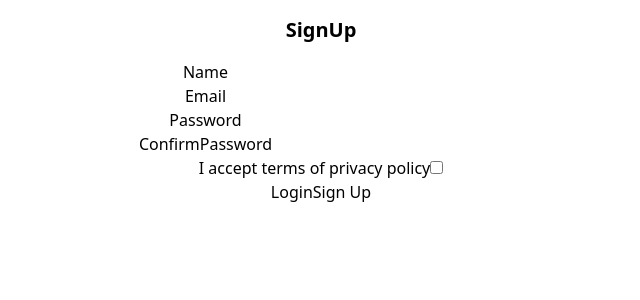
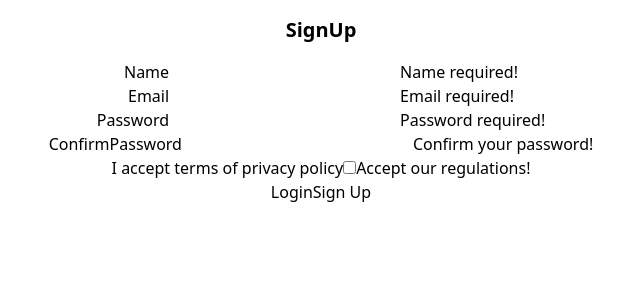
Before and after one commit to ErfanShurideh/login-project, a React (Create React App) app: page / in a window 1280 px wide. Shown: the top 300 px of the page, without its empty margins (319-959 px from the left). Built offline with nearby package versions, Linux system fonts and the light colour scheme.

Commit message:
validateForm

```diff
--- a/src/components/SignUp.js
+++ b/src/components/SignUp.js
@@ -1,9 +1,9 @@
-import React , { useState } from 'react';
+import React , { useEffect, useState } from 'react';
 
-import { validate } from './Validate';
+import { validate } from './validate';
 
 const SignUp = () => {
-    const [data,setdata] = useState({
+    const [data,setData] = useState({
         name : "",
         email : "",
         password : "",
@@ -11,12 +11,17 @@ const SignUp = () => {
         isAccepted : false
     })
 
+    const [errors,setErrors] = useState({});
+
+    useEffect (() =>{
+        setErrors (validate(data))
+    },[data])
 
     const changeHandler = event =>{
         if (event.target.name === "isAccepted"){
-            setdata({...data ,[event.target.name] : [event.target.cheked]})
+            setData({...data ,[event.target.name] : [event.target.checked]})
         } else
-            setdata({...data , [event.target.name] : [event.target.value]})
+            setData({...data , [event.target.name] : event.target.value})
     }
     return (
         <div>
@@ -25,22 +30,27 @@ const SignUp = () => {
                 <div className=''>
                     <label>Name</label>
                     <input className=''  type='text' name='name' value={data.name} onChange ={changeHandler}/>
+                    {errors.name && <span>{errors.name}</span>}
                 </div>
                 <div className=''>
                     <label>Email</label>
                     <input type='text' name='email' value={data.email} onChange ={changeHandler}/>
+                    {errors.email && <span>{errors.email}</span>}
                 </div>
                 <div className=''>
                     <label>Password</label>
                     <input type='Password' name='password' value={data.password} onChange ={changeHandler}/>
+                    {errors.password && <span>{errors.password}</span>}
                 </div>
                 <div className=''>
                     <label>ConfirmPassword</label>
                     <input type='Password' name='confirmPassword' value={data.confirmPassword} onChange ={changeHandler}/>
+                    {errors.confirmPassword && <span>{errors.confirmPassword}</span>}
                 </div>
                 <div className=''>
                     <label>I accept terms of privacy policy</label>
                     <input type='checkbox' name='isAccepted' value={data.isAccepted} onChange ={changeHandler}/>
+                    {errors.isAccepted && <span>{errors.isAccepted}</span>}
                 </div>
                 <div>
                     <a href='#'>Login</a>
--- a/src/components/validate.js
+++ b/src/components/validate.js
@@ -1,7 +1,6 @@
 export const validate = data => {
 
     const errors = {};
-
     if(!data.name.trim()){
         errors.name = "Name required!"
     } else {
@@ -15,7 +14,6 @@ export const validate = data => {
     }else {
        delete errors.email
     }
-
     if(!data.password){
         errors.password = "Password required!"
     }else if (data.password.length < 6){
@@ -26,7 +24,7 @@ export const validate = data => {
 
     if(!data.confirmPassword){
         errors.confirmPassword = "Confirm your password!"
-    }else if(data.confirmPassword !== password){
+    }else if(data.confirmPassword !== data.password){
         errors.confirmPassword = "Password do not match!"
     }else {
         delete errors.password
```
